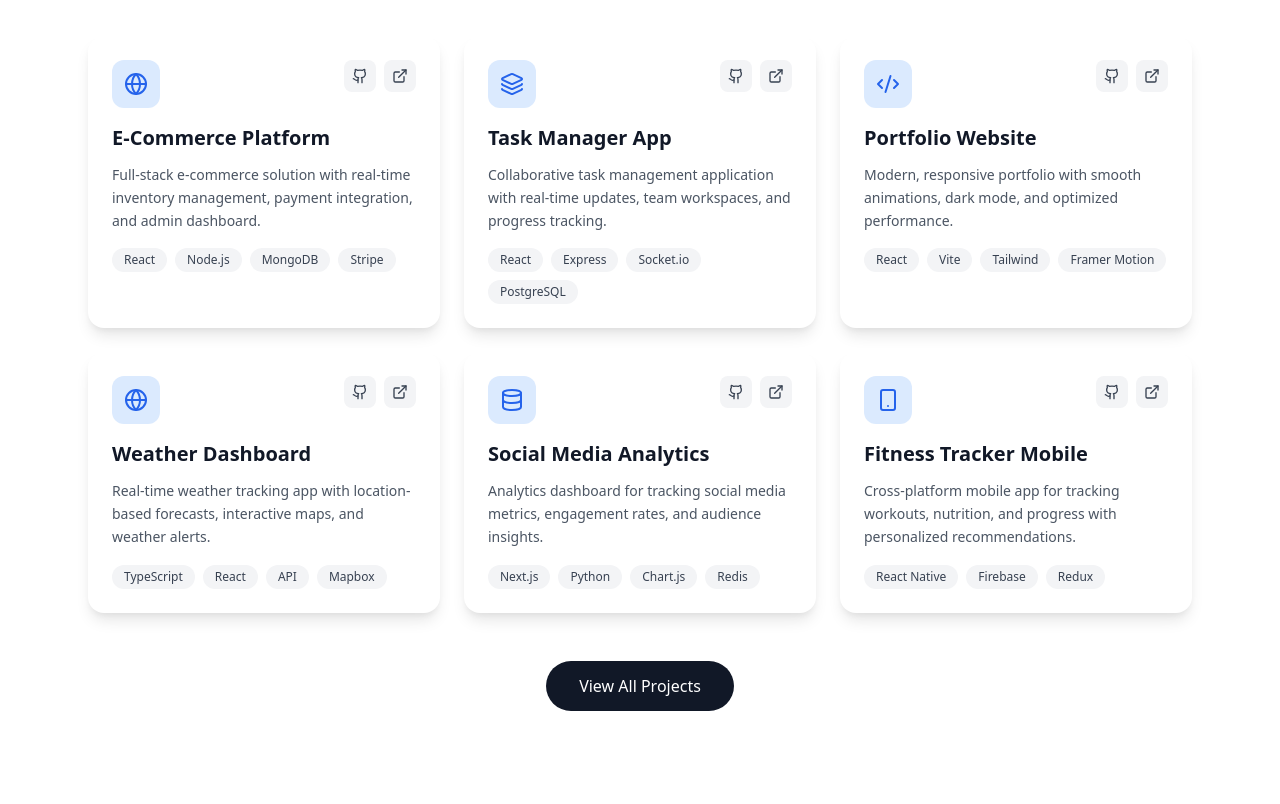
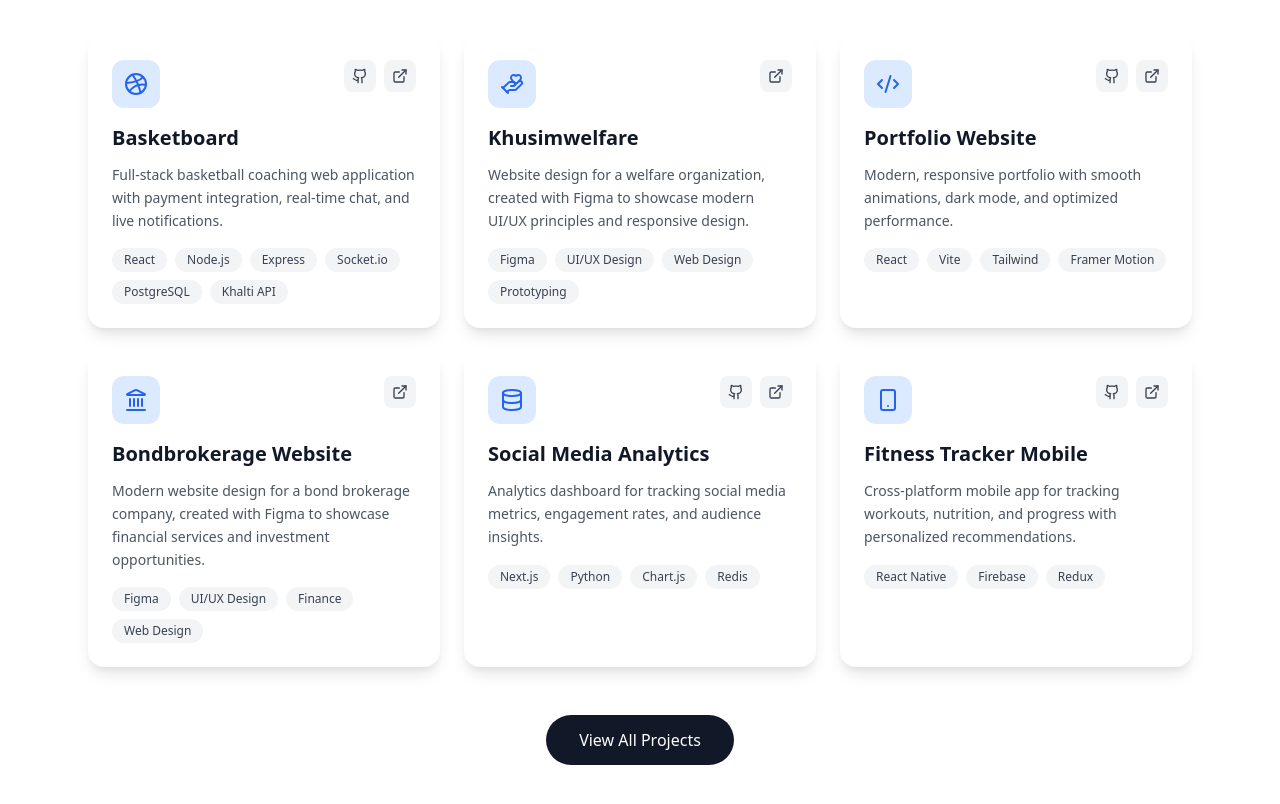
Before and after one commit to nirjaley/portfolio-site, a React (Vite) app in the folder client/: page / in a window 1280 px wide. Shown: the part 5580-6384 px from the top of the page. Built offline with nearby package versions, Linux system fonts and the light colour scheme.

Commit message:
changes to project sections; added more projects and links

```diff
--- a/client/src/sections/Projects/Projects.tsx
+++ b/client/src/sections/Projects/Projects.tsx
@@ -1,5 +1,5 @@
 import React from 'react';
-import { ExternalLink, Github, Globe, Smartphone, Code2, Database, Layers } from 'lucide-react';
+import { ExternalLink, Github, Smartphone, Code2, Database, HandHeart, Dribbble, Landmark } from 'lucide-react';
 
 interface Project {
   title: string;
@@ -17,19 +17,19 @@ interface ProjectsProps {
 const Projects: React.FC<ProjectsProps> = ({ theme = 'light' }) => {
   const projects: Project[] = [
     {
-      title: "E-Commerce Platform",
-      desc: "Full-stack e-commerce solution with real-time inventory management, payment integration, and admin dashboard.",
-      tags: ["React", "Node.js", "MongoDB", "Stripe"],
-      icon: Globe,
+      title: "Basketboard",
+      desc: "Full-stack basketball coaching web application with payment integration, real-time chat, and live notifications.",
+      tags: ["React", "Node.js", "Express", "Socket.io", "PostgreSQL", "Khalti API"],
+      icon: Dribbble,
       github: "#",
       demo: "#"
     },
     {
-      title: "Task Manager App",
-      desc: "Collaborative task management application with real-time updates, team workspaces, and progress tracking.",
-      tags: ["React", "Express", "Socket.io", "PostgreSQL"],
-      icon: Layers,
-      github: "#",
+      title: "Khusimwelfare",
+      desc: "Website design for a welfare organization, created with Figma to showcase modern UI/UX principles and responsive design.",
+      tags: ["Figma", "UI/UX Design", "Web Design", "Prototyping"],
+      icon: HandHeart,
+      github: undefined,
       demo: "#"
     },
     {
@@ -41,11 +41,11 @@ const Projects: React.FC<ProjectsProps> = ({ theme = 'light' }) => {
       demo: "#"
     },
     {
-      title: "Weather Dashboard",
-      desc: "Real-time weather tracking app with location-based forecasts, interactive maps, and weather alerts.",
-      tags: ["TypeScript", "React", "API", "Mapbox"],
-      icon: Globe,
-      github: "#",
+      title: "Bondbrokerage Website",
+      desc: "Modern website design for a bond brokerage company, created with Figma to showcase financial services and investment opportunities.",
+      tags: ["Figma", "UI/UX Design", "Finance", "Web Design"],
+      icon: Landmark,
+      github: undefined,
       demo: "#"
     },
     {
```
